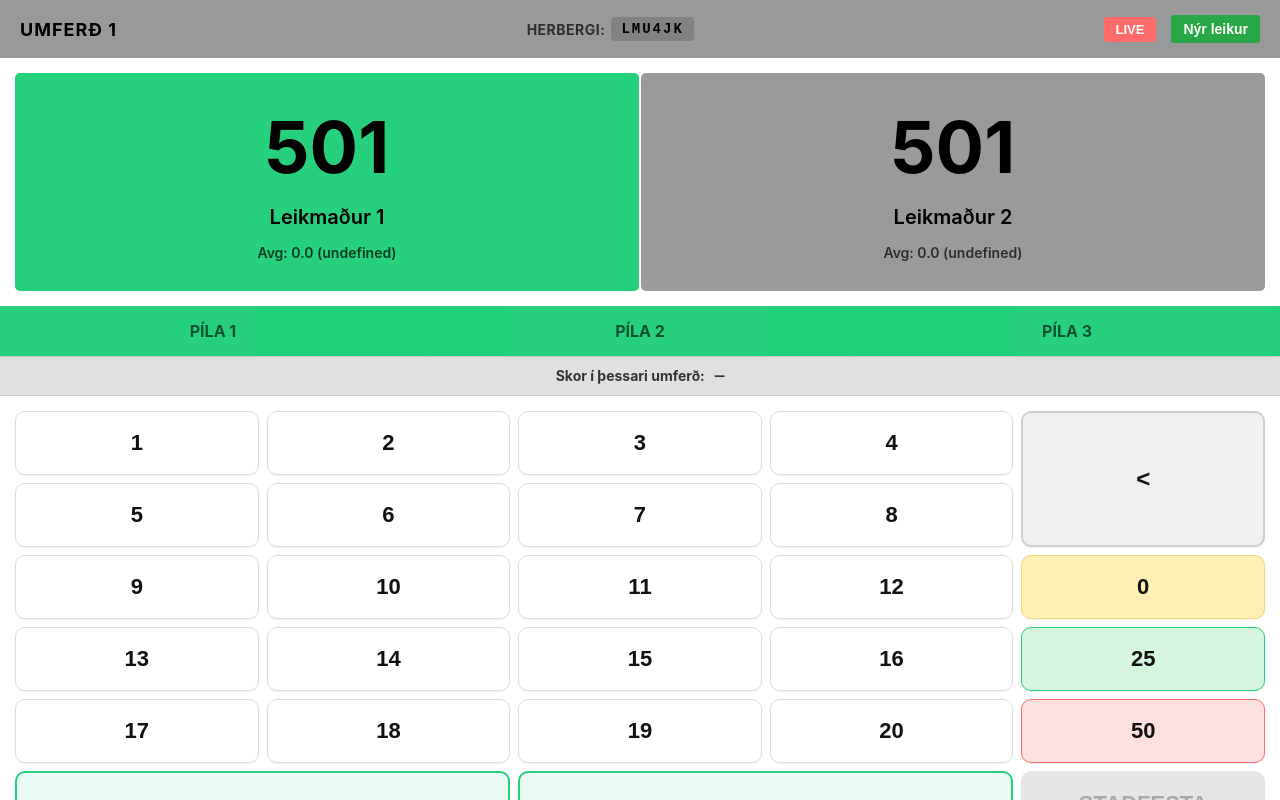
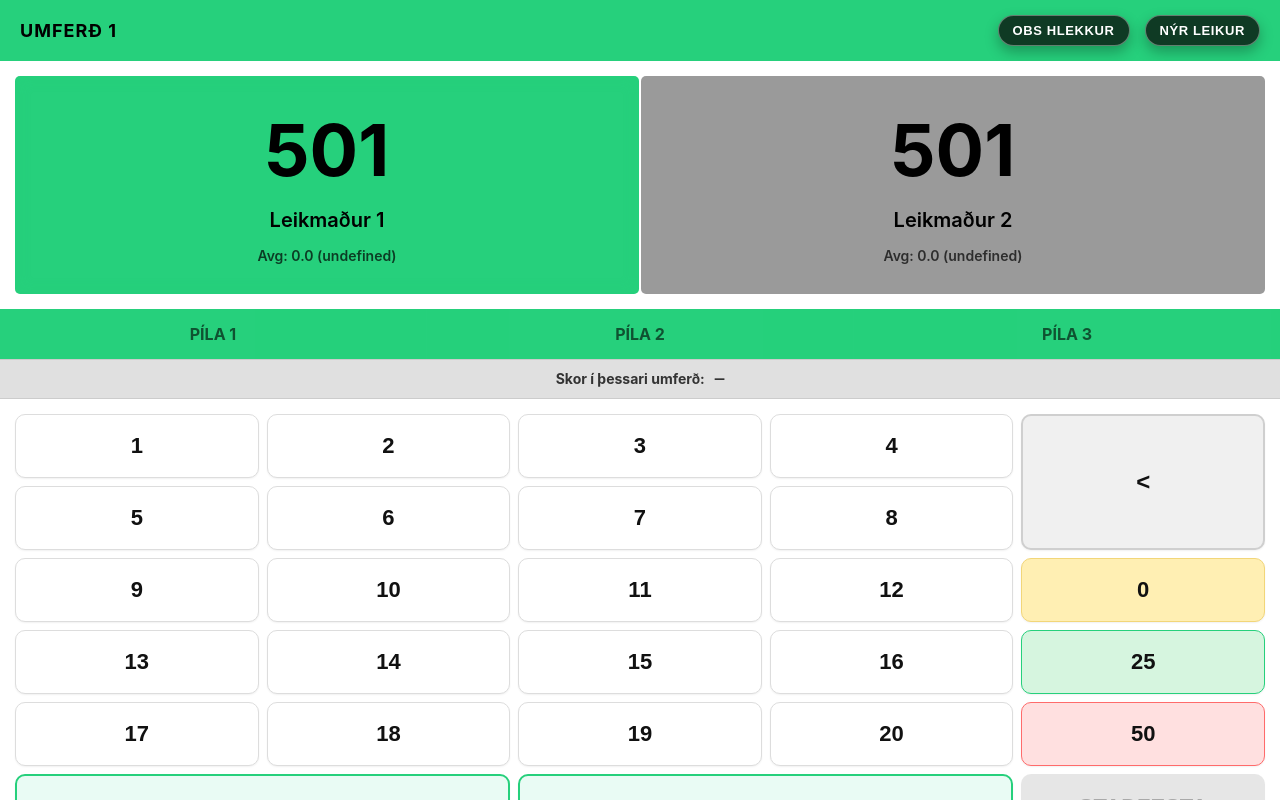
Before and after one commit to e-magnus/dart, a website: page darts-overlay/control/control.html in a window 1280 px wide. Drawn offline with Linux system fonts and the light colour scheme.

Commit message:
Tweak header buttons and OBS label

```diff
--- a/darts-overlay/control/control.css
+++ b/darts-overlay/control/control.css
@@ -212,9 +212,9 @@ html, body {
     justify-content: space-between;
     align-items: center;
     padding: 15px 20px;
-    background: #999;
+    background: var(--color-primary);
     color: #000;
-    font-weight: bold;
+    font-weight: 700;
     font-size: 16px;
 }
 
@@ -225,12 +225,7 @@ html, body {
 }
 
 .room-info {
-    font-size: 14px;
-    font-weight: bold;
-    letter-spacing: 0.5px;
-    display: flex;
-    align-items: center;
-    gap: 6px;
+    display: none;
 }
 
 .room-label {
@@ -251,19 +246,33 @@ html, body {
     align-items: center;
 }
 
-#live-indicator {
-    background: #ff6b6b;
-    color: white;
-    padding: 5px 12px;
-    border-radius: 3px;
-    font-weight: bold;
+#live-indicator,
+.new-game-btn {
+    background: #0f3a24;
+    color: #fff;
+    padding: 7px 14px;
+    border-radius: 999px;
+    font-weight: 800;
     font-size: 13px;
-    border: none;
+    border: 1px solid rgba(255, 255, 255, 0.35);
+    letter-spacing: 0.6px;
+    text-transform: uppercase;
+    box-shadow: 0 6px 14px rgba(0, 0, 0, 0.28);
     cursor: pointer;
+    transition: transform 0.12s ease, box-shadow 0.2s ease, background 0.2s ease;
 }
 
-#live-indicator:hover {
-    background: #ff4a4a;
+#live-indicator:hover,
+.new-game-btn:hover {
+    background: #145030;
+    box-shadow: 0 8px 18px rgba(0, 0, 0, 0.32);
+    transform: translateY(-1px);
+}
+
+#live-indicator:active,
+.new-game-btn:active {
+    transform: translateY(0);
+    box-shadow: 0 4px 10px rgba(0, 0, 0, 0.25);
 }
 
 .icon-btn {
@@ -282,25 +291,6 @@ html, body {
 
 .icon-btn:hover {
     background: #666;
-}
-
-.new-game-btn {
-    padding: 6px 12px;
-    border: none;
-    background: #28a745;
-    color: white;
-    font-size: 14px;
-    font-weight: 600;
-    cursor: pointer;
-    border-radius: 3px;
-    display: flex;
-    align-items: center;
-    justify-content: center;
-    transition: background 0.2s;
-}
-
-.new-game-btn:hover {
-    background: #218838;
 }
 
 /* === PLAYER SCORES === */
--- a/darts-overlay/control/control.html
+++ b/darts-overlay/control/control.html
@@ -60,7 +60,7 @@
                 <span class="room-id" id="room-id">------</span>
             </div>
             <div class="header-controls">
-                <button id="live-indicator" class="live-btn" type="button">LIVE</button>
+                <button id="live-indicator" class="live-btn" type="button">OBS HLEKKUR</button>
                 <button id="new-game-btn" class="new-game-btn" type="button">Nýr leikur</button>
             </div>
         </div>
```
